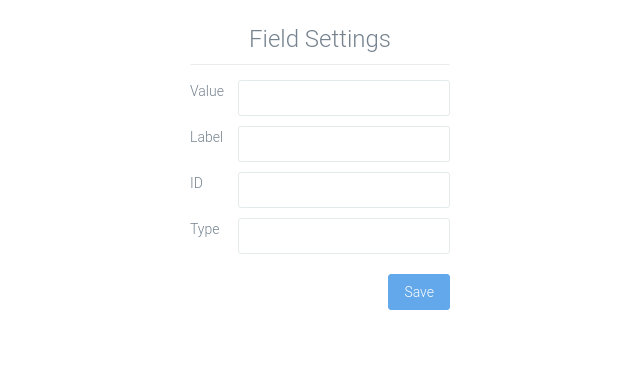
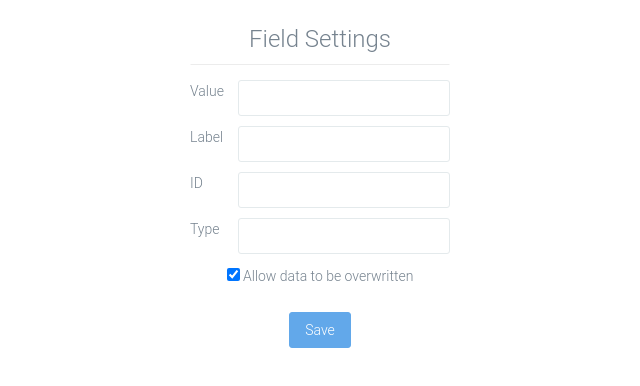
Before and after one commit to Eagle19243/LincWare-CopyPlus, a browser extension: page public/html/field-settings.html in a window 1280 px wide. Shown: the whole page, without its empty margins (320-960 px from the left). Drawn offline with Linux system fonts and the light colour scheme.

Commit message:
add checkbox to allow data to be overwritten

```diff
--- a/public/css/field-settings.css
+++ b/public/css/field-settings.css
@@ -21,6 +21,6 @@
 .container .body .container-overwrite {
     display: none;
 }
-.footer .btn-save {
-    float: right;
+.container .body .container-overwrite label {
+    width: auto !important;
 }
--- a/public/html/field-settings.html
+++ b/public/html/field-settings.html
@@ -33,12 +33,12 @@
                 <label for="field_type">Type</label>
                 <input type="text" class="form-control" id="field_type">
             </div>
-            <div class="input-item container-overwrite">
+            <div class="input-item container-overwrite text-center">
                 <input type="checkbox" id="allow_data_overwrite" checked>
                 <label for="allow_data_overwrite">Allow data to be overwritten</label>
             </div>
         </div>
-        <div class="footer">
+        <div class="footer text-center">
             <button type="button" class="btn btn-primary btn-save">Save</button>
         </div>
     </div>
--- a/public/js/field-settings.js
+++ b/public/js/field-settings.js
@@ -3,6 +3,12 @@ window.onload = () => {
 }
 
 function init() {
+    if (isSource()) {
+        $('.container-overwrite').hide();
+    } else {
+        $('.container-overwrite').show();
+    }
+
     $('.btn-save').click(saveButtonClicked);
 }
 
```
